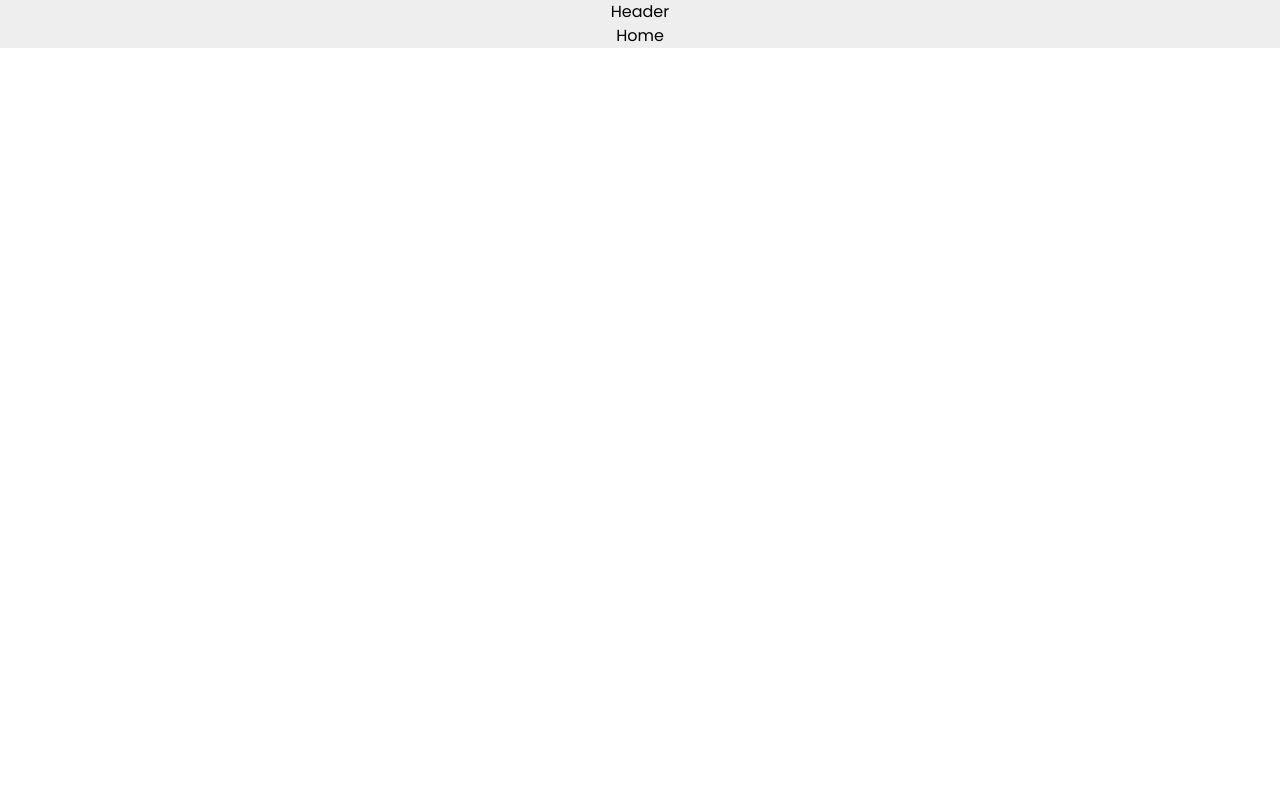
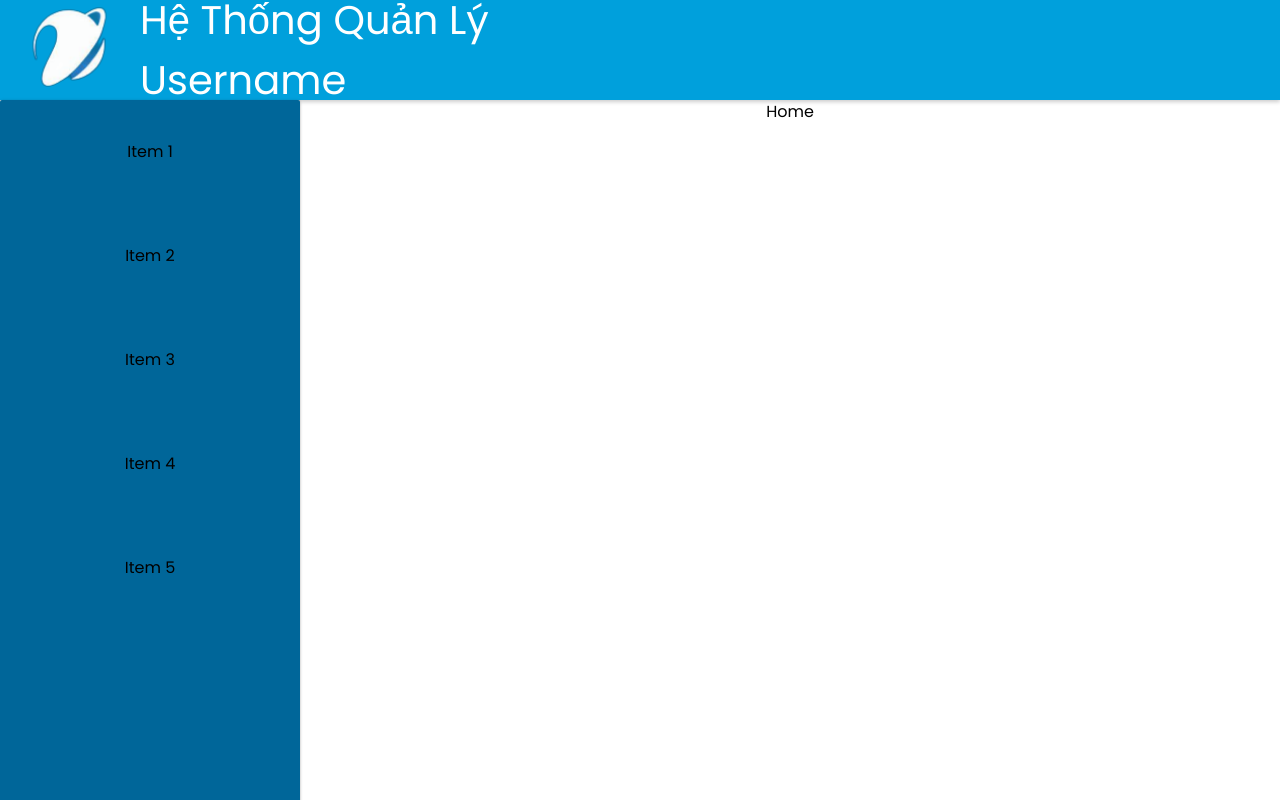
Before and after one commit to thesunza1/qlgv, a React (Create React App) app in the folder app/: page /home in a window 1280 px wide. Shown: the top 800 px of the page. Built offline with nearby package versions, Linux system fonts and the light colour scheme.

Commit message:
Xây dựng component  Header và Sidebar

```diff
--- a/app/src/layouts/DefaultLayout/DefaultLayout.js
+++ b/app/src/layouts/DefaultLayout/DefaultLayout.js
@@ -2,6 +2,7 @@ import classNames from 'classnames/bind';
 import styles from './DefaultLayout.module.scss';
 
 import Header from '~/layouts/components/Header';
+import Sidebar from '../components/Sidebar/Sidebar';
 
 const cx = classNames.bind(styles);
 
@@ -10,6 +11,9 @@ function DefaultLayout({ children }) {
         <div className={cx('wrapper')}>
             <Header />
             <div className={cx('container')}>
+                <div className={cx('side-bar')}>
+                    <Sidebar />
+                </div>
                 <div className={cx('content')}>{children}</div>
             </div>
         </div>
--- a/app/src/layouts/DefaultLayout/DefaultLayout.module.scss
+++ b/app/src/layouts/DefaultLayout/DefaultLayout.module.scss
@@ -1,6 +1,10 @@
-.wrapper {
+.container {
     display: flex;
-    flex-direction: column;
-    align-items: center;
-    background-color: #eee;
 }
+.side-bar {
+    width: 300px;
+}
+.content {
+    width: 100%;
+    text-align: center;
+}
--- a/app/src/layouts/components/Header/Header.js
+++ b/app/src/layouts/components/Header/Header.js
@@ -1,10 +1,23 @@
 import classNames from 'classnames/bind';
 import styles from './Header.module.scss';
-
+import Logo from '~/assets/images/logo.jpg'
+import { Link } from 'react-router-dom';
 const cx = classNames.bind(styles);
 
 function Header() {
-    return <div className={cx('wrapper')}>Header</div>;
+    return <div className={cx('wrapper')}>
+                <div className={cx('inner')}>
+                    <Link to="/home"><img className={cx('logo')} src={Logo} alt="" /></Link>
+                    <div className={cx('header')}>
+                        <div className={cx('header-left')}>
+                            <Link class={cx('header-name')}>Hệ Thống Quản Lý</Link>
+                        </div>
+                        <div className={cx('header-right')}>
+                            <Link class={cx('header-name')}>Username</Link>
+                        </div>
+                    </div>
+                </div>
+            </div>;
 }
 
 export default Header;
--- a/app/src/layouts/components/Header/Header.module.scss
+++ b/app/src/layouts/components/Header/Header.module.scss
@@ -0,0 +1,24 @@
+.wrapper {
+  width: 100%;
+  height: auto;
+  margin: 0 auto;
+  box-shadow: 0 2px 4px 0 rgba(0,0,0,.2);
+}
+
+.inner {
+  display: flex;
+  align-items: center;
+  height: 100px;
+  background: #00a0dc;
+
+
+  img {
+    width: 140px;
+    height: 100%;
+    border-radius: 5px;
+  }
+}
+.header-name {
+  font-size: 40px;
+  color: #FFFFFF;
+}
--- /dev/null
+++ b/app/src/layouts/components/Sidebar/Sidebar.js
@@ -0,0 +1,19 @@
+import { Link } from 'react-router-dom';
+import classNames from 'classnames/bind';
+import styles from './Sidebar.module.scss';
+const cx = classNames.bind(styles);
+
+
+function Sidebar() {
+    return <div className={cx("sidebar")}>
+        <ul className={cx("sidebar-list")}>
+            <li className={cx("sidebar-item")}><Link to="/" class="sidebar-anchor">Item 1</Link></li>
+            <li className={cx("sidebar-item")}><Link to="/" class="sidebar-anchor">Item 2</Link></li>
+            <li className={cx("sidebar-item")}><Link to="/" class="sidebar-anchor">Item 3</Link></li>
+            <li className={cx("sidebar-item")}><Link to="/" class="sidebar-anchor">Item 4</Link></li>
+            <li className={cx("sidebar-item")}><Link to="/" class="sidebar-anchor">Item 5</Link></li>
+        </ul>
+    </div>
+}
+
+export default Sidebar;
--- /dev/null
+++ b/app/src/layouts/components/Sidebar/Sidebar.module.scss
@@ -0,0 +1,23 @@
+.sidebar {
+    height: 900px;
+    width: 300px;
+    top: 0;
+    right: 0;
+    position: relative;
+    background-color: #006699;
+    border-radius: 2px;
+    box-shadow: 0 0 3px 0 rgba(0, 0, 0, 0.12), 0 2px 3px 0 rgba(0, 0, 0, 0.22);
+}
+
+.sidebar-list {
+    list-style: none;
+    text-align: center;
+}
+
+.sidebar-item {
+    padding: 40px;
+}
+.sidebar-item:hover{
+    color: black;
+    background: rgb(174,225,238);
+}
--- /dev/null
+++ b/app/src/layouts/components/Sidebar/index.js
@@ -0,0 +1 @@
+export { default } from './Sidebar';
```
Also changed, not shown: app/fe/src/App.js (deleted, +0 -11 lines), app/src/assets/images/logo.jpg.
